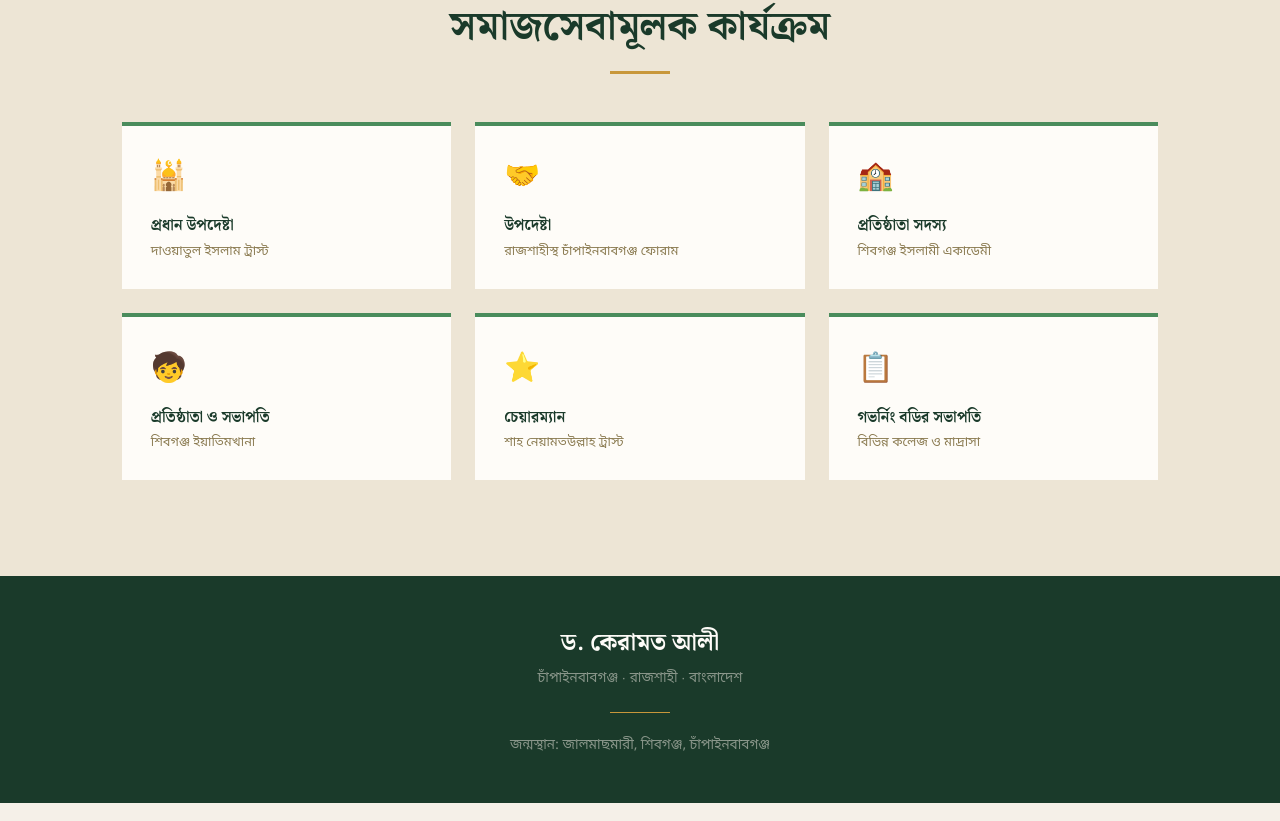
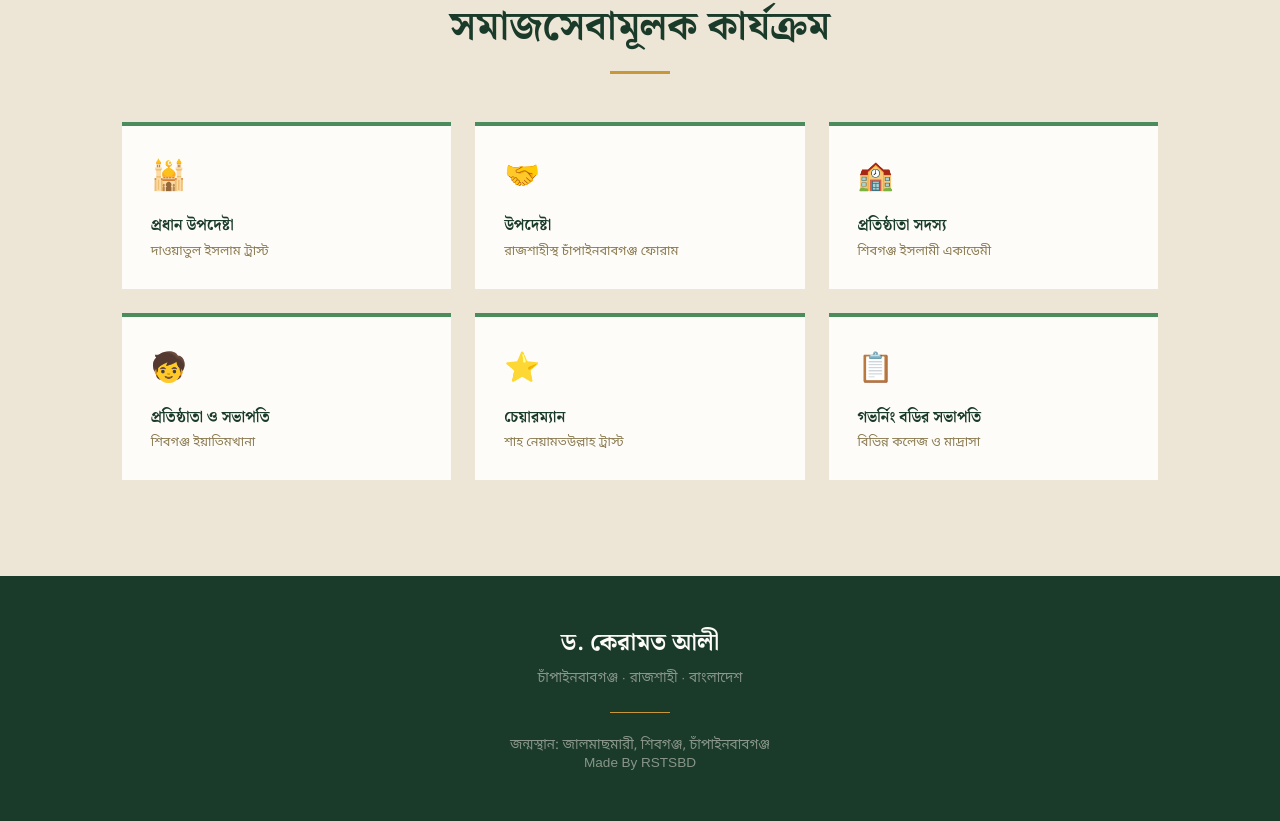
Before and after one commit to kajalvai0/MP-keramot-Ali, a plain HTML site: page index.html in a window 1280 px wide. Shown: the part 4595-5416 px from the top of the page. Drawn offline with nearby package versions, Linux system fonts and the light colour scheme.

Commit message:
Update index.html

```diff
--- a/index.html
+++ b/index.html
@@ -1222,6 +1222,7 @@
   <div class="footer-sub">চাঁপাইনবাবগঞ্জ · রাজশাহী · বাংলাদেশ</div>
   <div class="footer-line"></div>
   <div class="footer-sub">জন্মস্থান: জালমাছমারী, শিবগঞ্জ, চাঁপাইনবাবগঞ্জ</div>
+   <div class="footer-sub">Made By RSTSBD</div>
 </footer>
 
 <script>
```
